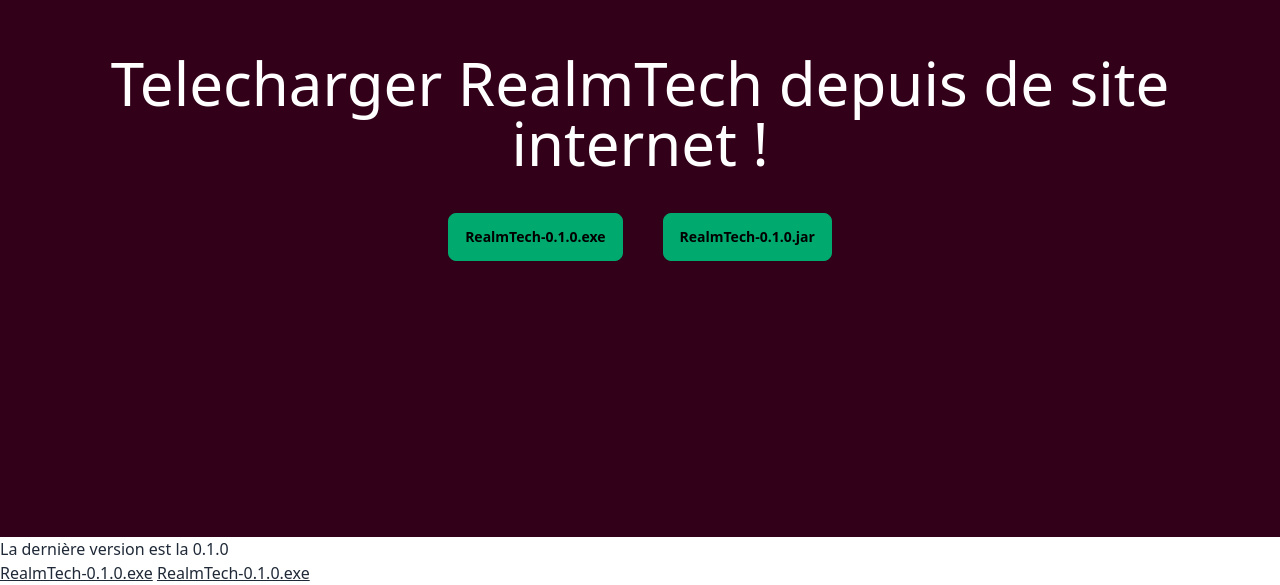
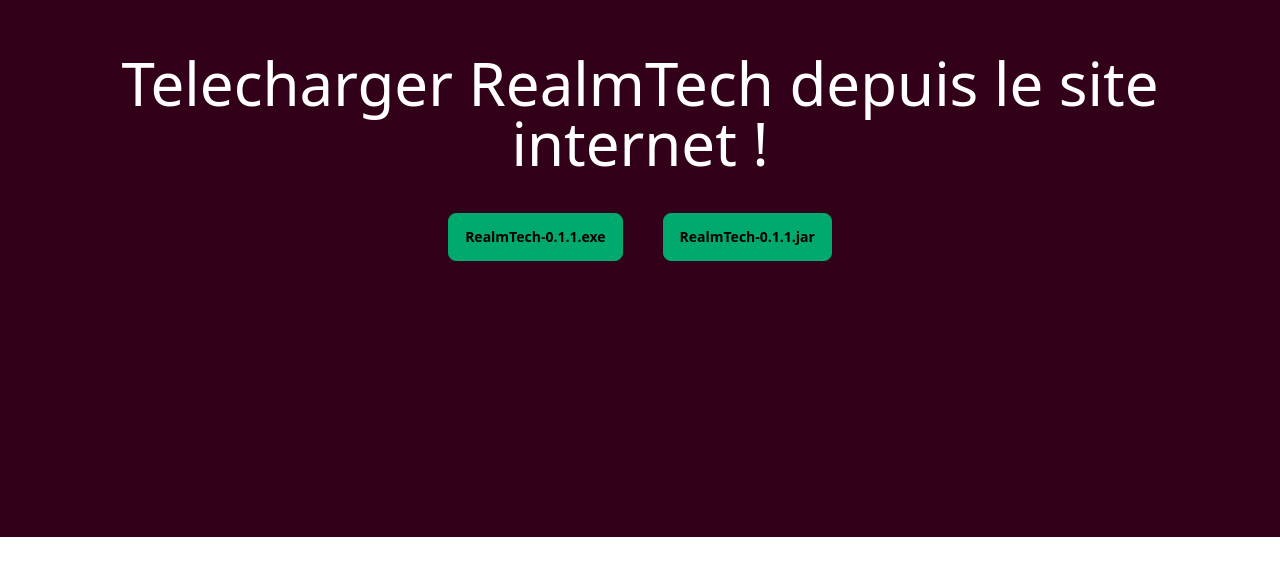
Before and after one commit to FabienChatton/RealmTech-online, an Astro site: page /RealmTech/download in a window 1280 px wide. Shown: the part 263-848 px from the top of the page. After the commit the page ends 800 px from the top, so only its background shows below. Built offline with nearby package versions, Linux system fonts and the light colour scheme; Astro itself is replaced by a stand-in of ours.

Commit message:
mise à version 0.1.1

```diff
--- a/src/pages/download.astro
+++ b/src/pages/download.astro
@@ -5,24 +5,20 @@
     <div class="hero min-h-screen bg-rt">
         <div class="hero-content text-center">
             <div>
-                <div class="text-base-100 text-6xl text-center py-10">Telecharger RealmTech depuis de site internet !</div>
+                <div class="text-base-100 text-6xl text-center py-10">Telecharger RealmTech depuis le site internet !</div>
                 <div class="flex justify-center gap-10">
-                    <form method="get" action="releases/RealmTech-0.1.0.exe">
+                    <form method="get" action="releases/RealmTech-0.1.1.exe">
                         <button type="submit" class="btn btn-success">
-                            RealmTech-0.1.0.exe
+                            RealmTech-0.1.1.exe
                         </button>
                     </form>
-                    <form method="get" action="releases/RealmTech-0.1.0.jar">
+                    <form method="get" action="releases/RealmTech-0.1.1.jar">
                         <button type="submit" class="btn btn-success">
-                            RealmTech-0.1.0.jar
+                            RealmTech-0.1.1.jar
                         </button>
                     </form>
                 </div>
             </div>
         </div>
     </div>
-
-    <p>La dernière version est la 0.1.0</p>
-    <a class="link" >RealmTech-0.1.0.exe</a>
-    <a class="link" href="./releases/RealmTech-0.1.0.jar">RealmTech-0.1.0.exe</a>
 </RealmTechAuthLayout>
```
